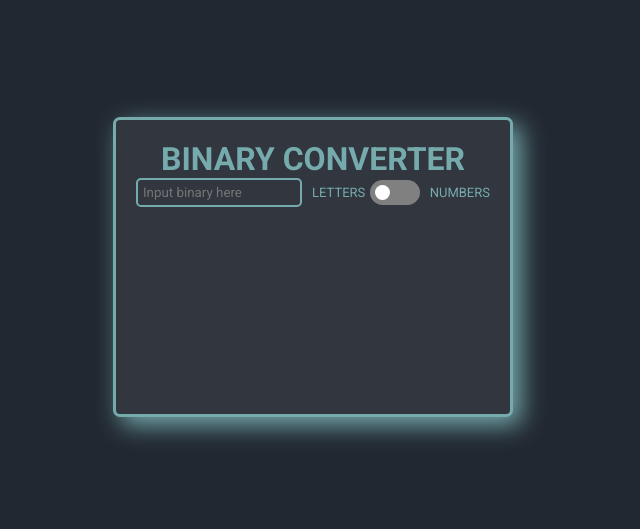
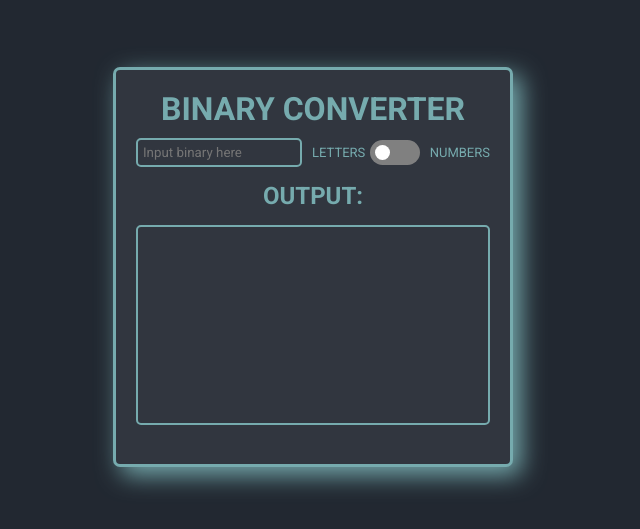
Before and after one commit to JakubKb/Binary-Convertor, a Vue app: page / in a window 1280 px wide. Shown: the part 133-662 px from the top of the page, without its empty margins (327-967 px from the left). Built offline with nearby package versions, Linux system fonts and the light colour scheme.

Commit message:
main design finished

```diff
--- a/src/components/main.vue
+++ b/src/components/main.vue
@@ -15,7 +15,10 @@
             class="binary-input"
           />
         </div>
-        <div class="output"></div>
+      </div>
+      <div class="output-wrapper">
+        <h2>Output:</h2>
+        <input class="output" />
       </div>
     </div>
   </div>
@@ -42,7 +45,7 @@ export default {};
   -moz-box-shadow: 8px 8px 24px 0px rgba(118, 171, 174, 1);
   box-shadow: 8px 8px 24px 0px rgba(118, 171, 174, 1);
   border-radius: 7px;
-  height: 300px;
+  height: 400px;
   width: 400px;
   padding: 20px;
   display: flex;
@@ -54,6 +57,7 @@ export default {};
   color: #76abae;
   font-family: "Roboto", sans-serif;
   text-transform: uppercase;
+  margin-bottom: 10px;
 }
 
 .binary-input {
@@ -71,6 +75,25 @@ export default {};
   align-items: center;
   justify-content: space-around;
   gap: 5px;
+}
+
+.output {
+  background: transparent;
+  border: #76abae 2px solid;
+  border-radius: 5px;
+  padding: 5px;
+  font-family: "Roboto", sans-serif;
+  margin-top: 15px;
+  height: 200px;
+  width: 100%;
+}
+
+h2 {
+  text-align: center;
+  color: #76abae;
+  font-family: "Roboto", sans-serif;
+  text-transform: uppercase;
+  margin-top: 15px;
 }
 
 .inputs-row p {
```
